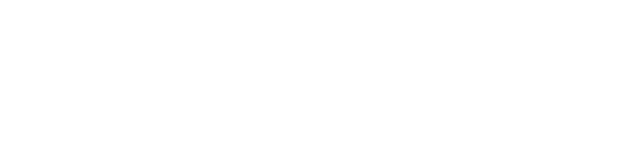
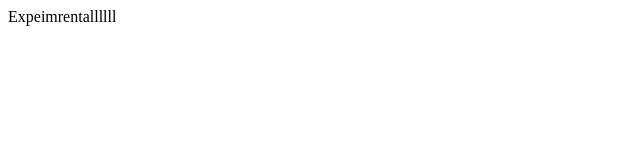
Before and after one commit to andrevalerim/tarefa0603, a plain HTML site: page index.html in a window 1280 px wide. Shown: the whole page, without its empty margins (0-640 px from the left). Drawn offline with Linux system fonts and the light colour scheme.

Commit message:
Versao expeimental

```diff
--- a/index.html
+++ b/index.html
@@ -7,5 +7,7 @@
 </head>
 <body>
 
+
+      Expeimrentallllll
 </body>
 </html>
```
